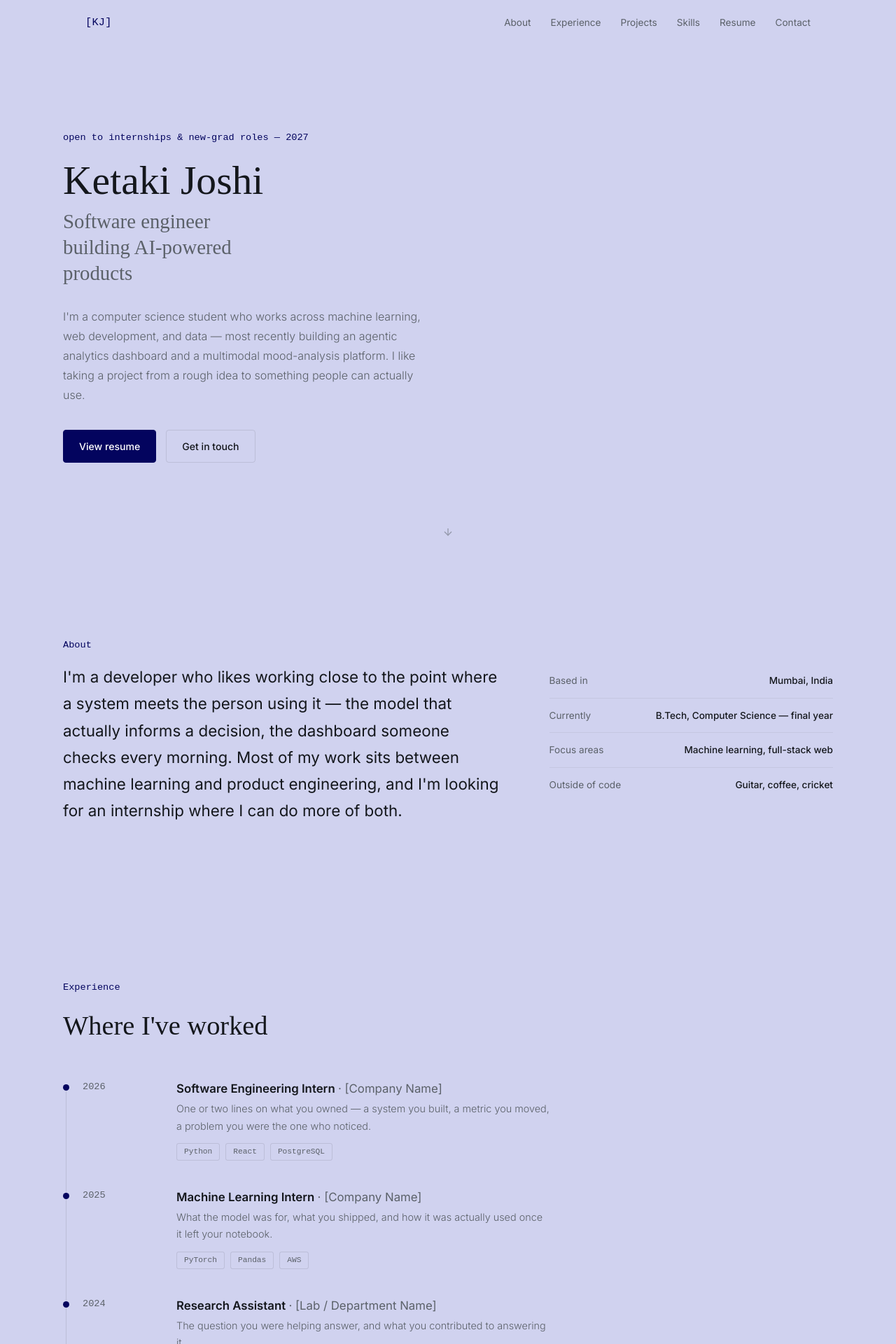
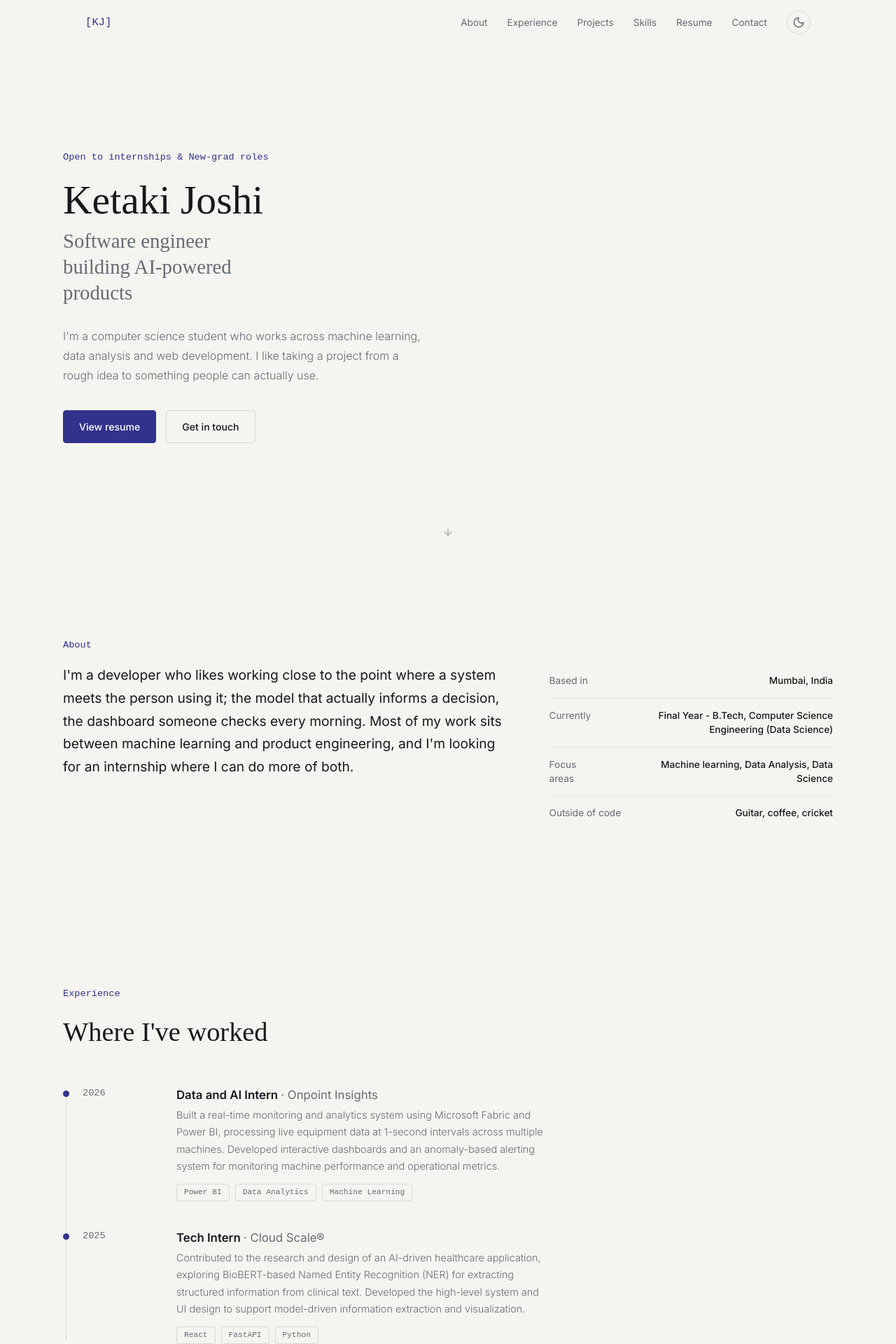
Before and after one commit to KetakiJ18/myspace, a React (Vite) app: page / in a window 1280 px wide. Shown: the top 1920 px of the page at 70% size. Built offline with nearby package versions, Linux system fonts and the light colour scheme.

Commit message:
details update

```diff
--- a/src/App.jsx
+++ b/src/App.jsx
@@ -1,5 +1,4 @@
 import React, { useState, useCallback } from 'react';
-import { Moon, Sun } from 'lucide-react';
 
 import { Navbar } from './components/Navbar';
 import { Footer } from './components/Footer';
@@ -26,7 +25,11 @@ return (
       <FluidCursor />
 
       <div className="page-content">
-      <Navbar isDark={isDark} />
+
+        <Navbar
+          isDark={isDark}
+          toggleTheme={toggleTheme}
+        />
 
         <main>
           <HeroSection isDark={isDark} />
@@ -39,9 +42,8 @@ return (
         </main>
 
         <Footer />
+
       </div>
-
-    {/* theme button */}
 
     </div>
   );
--- a/src/components/Aboutsection.jsx
+++ b/src/components/Aboutsection.jsx
@@ -11,8 +11,8 @@ const fade = {
 // TODO: replace with your real facts
 const facts = [
   { label: 'Based in', value: 'Mumbai, India' },
-  { label: 'Currently', value: 'B.Tech, Computer Science — final year' },
-  { label: 'Focus areas', value: 'Machine learning, full-stack web' },
+  { label: 'Currently', value: 'Final Year - B.Tech, Computer Science Engineering (Data Science)' },
+  { label: 'Focus areas', value: 'Machine learning, Data Analysis, Data Science' },
   { label: 'Outside of code', value: 'Guitar, coffee, cricket' },
 ];
 
@@ -39,7 +39,7 @@ export function AboutSection({ isDark }) {
           <motion.p
             {...fade}
             style={{
-              fontSize: 'clamp(1.15rem, 2vw, 1.4rem)',
+              fontSize: 'clamp(1.15rem, 1.5vw, 1.4rem)',
               lineHeight: 1.7,
               color: 'var(--ink)',
               fontWeight: 400,
@@ -47,7 +47,7 @@ export function AboutSection({ isDark }) {
             }}
           >
             I'm a developer who likes working close to the point where a system
-            meets the person using it — the model that actually informs a
+            meets the person using it; the model that actually informs a
             decision, the dashboard someone checks every morning. Most of my
             work sits between machine learning and product engineering, and I'm
             looking for an internship where I can do more of both.
@@ -62,7 +62,7 @@ export function AboutSection({ isDark }) {
               <div
                 key={fact.label}
                 className="row-divider"
-                style={{ display: 'flex', justifyContent: 'space-between', gap: 16, padding: '14px 0' }}
+                style={{ display: 'flex', justifyContent: 'space-between', gap: 60, padding: '14px 0' }}
               >
                 <dt style={{ fontSize: '0.85rem', color: 'var(--ink-muted)', fontWeight: 400 }}>
                   {fact.label}
--- a/src/components/Experiencesection.jsx
+++ b/src/components/Experiencesection.jsx
@@ -12,26 +12,19 @@ const fade = {
 const roles = [
   {
     date: '2026',
-    title: 'Software Engineering Intern',
-    org: '[Company Name]',
+    title: 'Data and AI Intern',
+    org: 'Onpoint Insights',
     description:
-      'One or two lines on what you owned — a system you built, a metric you moved, a problem you were the one who noticed.',
-    tags: ['Python', 'React', 'PostgreSQL'],
+      'Built a real-time monitoring and analytics system using Microsoft Fabric and Power BI, processing live equipment data at 1-second intervals across multiple machines. Developed interactive dashboards and an anomaly-based alerting system for monitoring machine performance and operational metrics.',
+    tags: ['Power BI', 'Data Analytics', 'Machine Learning'],
   },
   {
     date: '2025',
-    title: 'Machine Learning Intern',
-    org: '[Company Name]',
+    title: 'Tech Intern',
+    org: 'Cloud Scale®',
     description:
-      'What the model was for, what you shipped, and how it was actually used once it left your notebook.',
-    tags: ['PyTorch', 'Pandas', 'AWS'],
-  },
-  {
-    date: '2024',
-    title: 'Research Assistant',
-    org: '[Lab / Department Name]',
-    description: 'The question you were helping answer, and what you contributed to answering it.',
-    tags: ['Data Analysis', 'R'],
+      'Contributed to the research and design of an AI-driven healthcare application, exploring BioBERT-based Named Entity Recognition (NER) for extracting structured information from clinical text. Developed the high-level system and UI design to support model-driven information extraction and visualization.',
+    tags: ['React', 'FastAPI', 'Python'],
   },
 ];
 
--- a/src/components/Herosection.jsx
+++ b/src/components/Herosection.jsx
@@ -29,7 +29,7 @@ export function HeroSection({ isDark }) {
           transition={{ duration: 0.8, ease: [0.4, 0, 0.2, 1] }}
         >
           <p className="mono" style={{ fontSize: '0.85rem', color: 'var(--accent)', marginBottom: 20 }}>
-            open to internships & new-grad roles — 2027
+            Open to internships & New-grad roles
           </p>
 
           <h1
@@ -66,9 +66,8 @@ export function HeroSection({ isDark }) {
               marginBottom: 36,
             }}
           >
-            I'm a computer science student who works across machine learning, web
-            development, and data — most recently building an agentic analytics
-            dashboard and a multimodal mood-analysis platform. I like taking a
+            I'm a computer science student who works across machine learning,
+            data analysis and web development. I like taking a
             project from a rough idea to something people can actually use.
           </p>
 
--- a/src/components/Navbar.jsx
+++ b/src/components/Navbar.jsx
@@ -1,4 +1,5 @@
 import React, { useState, useEffect } from 'react';
+import { Moon, Sun } from 'lucide-react';
 
 const navLinks = [
   { id: 'about', label: 'About' },
@@ -9,7 +10,7 @@ const navLinks = [
   { id: 'contact', label: 'Contact' },
 ];
 
-export function Navbar({ isDark }) {
+export function Navbar({ isDark, toggleTheme  }) {
   const [scrolled, setScrolled] = useState(false);
 
   useEffect(() => {
@@ -61,7 +62,13 @@ export function Navbar({ isDark }) {
           [KJ]
         </button>
 
-        <div style={{ display: 'flex', gap: 28 }}>
+        <div
+          style={{
+            display: 'flex',
+            alignItems: 'center',
+            gap: 28,
+          }}
+        >
           {navLinks.map((link) => (
             <button
               key={link.id}
@@ -81,6 +88,14 @@ export function Navbar({ isDark }) {
               {link.label}
             </button>
           ))}
+
+          <button
+            className="theme-toggle"
+            onClick={toggleTheme}
+            aria-label={isDark ? 'Switch to light mode' : 'Switch to dark mode'}
+          >
+            {isDark ? <Sun size={18} /> : <Moon size={18} />}
+          </button>
         </div>
       </div>
     </nav>
--- a/src/index.css
+++ b/src/index.css
@@ -6,25 +6,37 @@
    ═══════════════════════════════════════════════════════════ */
 
 :root {
-  --bg: #d0d2ef;
+  /* ── Light Mode ─────────────────────────────── */
+  --bg: #F5F4F0;
   --bg-elevated: #FFFFFF;
-  --ink: #14171C;
-  --ink-muted: #5B6169;
-  --accent: #03045e;
+
+  --ink: #17181C;
+  --ink-muted: #666A73;
+
+  --accent: #30328C;
+  --accent-hover: #25276F;
+
   --accent-warm: #B8793F;
-  --line: rgba(20, 23, 28, 0.1);
-  --line-soft: rgba(20, 23, 28, 0.06);
+
+  --line: rgba(23, 24, 28, 0.12);
+  --line-soft: rgba(23, 24, 28, 0.065);
+
+  --surface-subtle: #EEEDF0;
+  --surface-hover: #E8E7EB;
 }
 
-[data-theme="dark"] {
-  --bg: #0F1210;
-  --bg-elevated: #171B18;
-  --ink: #ECEDE8;
-  --ink-muted: #8B9289;
-  --accent: #59B892;
-  --accent-warm: #D9A066;
-  --line: rgba(236, 237, 232, 0.12);
-  --line-soft: rgba(236, 237, 232, 0.06);
+.app[data-theme="dark"] {
+  --bg: #101114;
+  --bg-elevated: #181A1F;
+  --ink: #F2F1ED;
+  --ink-muted: #9A9DA6;
+  --accent: #8D91FF;
+  --accent-hover: #A2A5FF;
+  --accent-warm: #D6A06B;
+  --line: rgba(242, 241, 237, 0.13);
+  --line-soft: rgba(242, 241, 237, 0.065);
+  --surface-subtle: #1D1F25;
+  --surface-hover: #24262D;
 }
 
 *, *::before, *::after {
@@ -43,7 +55,9 @@ body {
   margin: 0;
   padding: 0;
   font-family: 'Inter', ui-sans-serif, system-ui, sans-serif;
-  transition: background-color 0.5s ease, color 0.5s ease;
+  transition:
+    background-color 0.5s ease,
+    color 0.5s ease;
 }
 
 h1, h2, h3 {
@@ -63,7 +77,7 @@ h1, h2, h3 {
 
 ::selection {
   background: var(--accent);
-  color: var(--bg-elevated);
+  color: #FFFFFF;
 }
 
 a {
@@ -92,16 +106,29 @@ a {
   gap: 8px;
   padding: 12px 22px;
   border-radius: 4px;
+
   background: var(--accent);
-  color: var(--bg-elevated);
+  color: #FFFFFF;
+
   font-family: 'Inter', sans-serif;
   font-weight: 500;
   font-size: 0.88rem;
+
   border: 1px solid var(--accent);
   cursor: pointer;
-  transition: opacity 0.25s ease, transform 0.25s ease;
+
+  transition:
+    background-color 0.25s ease,
+    border-color 0.25s ease,
+    transform 0.25s ease,
+    opacity 0.25s ease;
 }
-.btn-primary:hover { opacity: 0.85; }
+
+.btn-primary:hover {
+  background: var(--accent-hover);
+  border-color: var(--accent-hover);
+  transform: translateY(-1px);
+}
 
 .btn-secondary {
   display: inline-flex;
@@ -109,18 +136,27 @@ a {
   gap: 8px;
   padding: 12px 22px;
   border-radius: 4px;
+
   background: transparent;
   color: var(--ink);
+
   font-family: 'Inter', sans-serif;
   font-weight: 500;
   font-size: 0.88rem;
+
   border: 1px solid var(--line);
   cursor: pointer;
-  transition: border-color 0.25s ease, background 0.25s ease;
+
+  transition:
+    border-color 0.25s ease,
+    background-color 0.25s ease,
+    transform 0.25s ease;
 }
+
 .btn-secondary:hover {
   border-color: var(--accent);
-  background: var(--line-soft);
+  background: var(--surface-hover);
+  transform: translateY(-1px);
 }
 
 /* ── Nav link underline ──────────────────────────────── */
@@ -183,3 +219,58 @@ a {
   position: relative;
   z-index: 1;
 }
+
+.surface {
+  background: var(--bg-elevated);
+  border: 1px solid var(--line-soft);
+  transition:
+    background-color 0.5s ease,
+    border-color 0.5s ease;
+}
+
+/* ── Theme Toggle ───────────────────────────────────── */
+
+.theme-toggle {
+  width: 34px;
+  height: 34px;
+
+  display: inline-flex;
+  align-items: center;
+  justify-content: center;
+
+  padding: 0;
+
+  background: transparent;
+  color: var(--ink-muted);
+
+  border: 1px solid var(--line);
+  border-radius: 50%;
+
+  cursor: pointer;
+
+  transition:
+    color 0.25s ease,
+    background-color 0.25s ease,
+    border-color 0.25s ease,
+    transform 0.25s ease;
+}
+
+.theme-toggle:hover {
+  color: var(--accent);
+  background: var(--surface-hover);
+  border-color: var(--accent);
+  transform: rotate(12deg);
+}
+
+.app {
+  position: relative;
+  min-height: 100vh;
+  overflow-x: hidden;
+
+  background-color: var(--bg);
+  color: var(--ink);
+
+  transition:
+    background-color 0.5s ease,
+    color 0.5s ease;
+}
```
Lines whose indentation alone changed are shown as unchanged.
